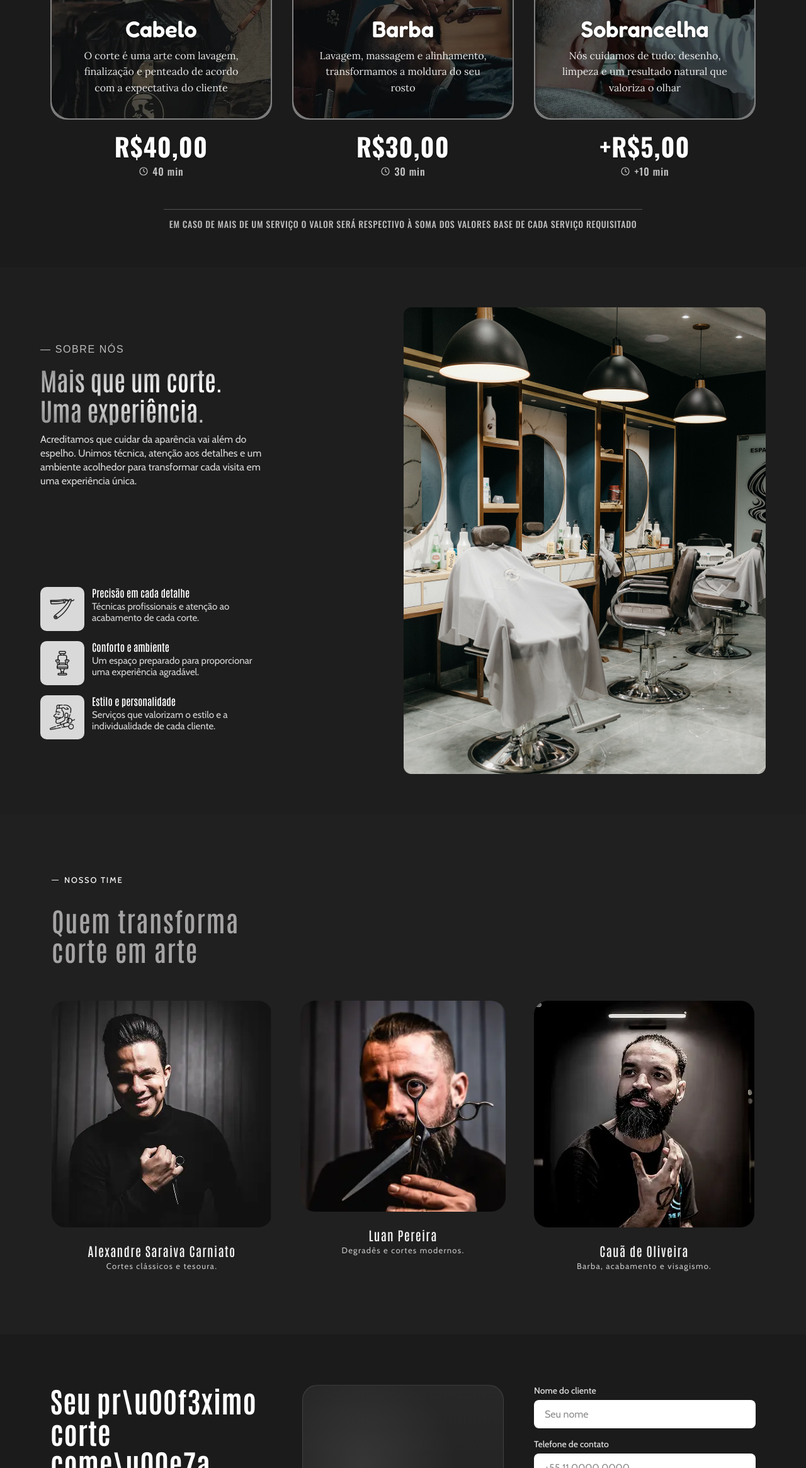
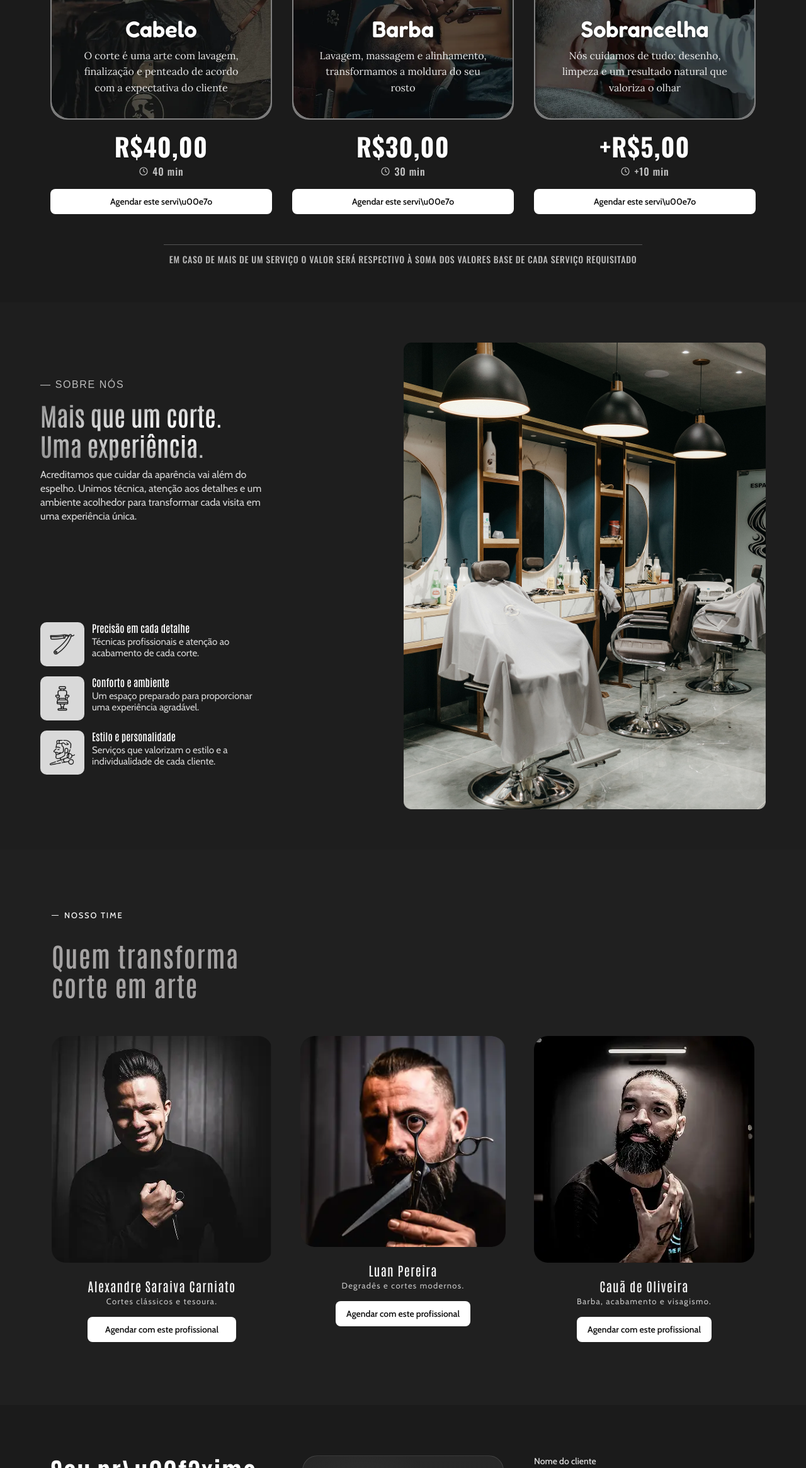
Before and after one commit to Leonardooi-lima/trainee-corte-e-arte, a React (Vite) app: page / in a window 1280 px wide. Shown: the part 1267-3598 px from the top of the page at 63% size. Built offline with nearby package versions, Linux system fonts and the light colour scheme; a web font is replaced by a local one.

Commit message:
feat(agendamento): integra servicos e profissionais

```diff
--- a/src/App.jsx
+++ b/src/App.jsx
@@ -1,3 +1,4 @@
+import { useState } from 'react'
 import Header from './components/Header/Header.jsx'
 import Hero from './components/Hero/Hero'
 import Servicos from './components/Servicos'
@@ -6,15 +7,21 @@ import Agendamento from './components/Agendamento/Agendamento'
 import SobreNos from './sections/sobre-nos/SobreNos'
 
 function App() {
+  const [servicoSelecionado, setServicoSelecionado] = useState('')
+  const [profissionalSelecionado, setProfissionalSelecionado] = useState('')
+
   return (
     <>
       <Header />
       <main>
         <Hero />
-        <Servicos />
+        <Servicos onSelecionarServico={setServicoSelecionado} />
         <SobreNos />
-        <Equipe />
-        <Agendamento />
+        <Equipe onSelecionarProfissional={setProfissionalSelecionado} />
+        <Agendamento
+          servicoInicial={servicoSelecionado}
+          profissionalInicial={profissionalSelecionado}
+        />
       </main>
     </>
   )
--- a/src/components/Agendamento/Agendamento.jsx
+++ b/src/components/Agendamento/Agendamento.jsx
@@ -22,18 +22,27 @@ export default function Agendamento({ servicoInicial, profissionalInicial }) {
 
   const [nome, setNome] = useState('')
   const [telefone, setTelefone] = useState('')
-  const [servico, setServico] = useState(servicoInicial || '')
-  const [profissional, setProfissional] = useState(profissionalInicial || '')
   const [data, setData] = useState('')
   const [horario, setHorario] = useState('')
 
   const hoje = new Date().toISOString().split('T')[0]
 
+  // Estado local dos campos. As pré-seleções de servicoInicial e
+  // profissionalInicial (vindas dos cards US03/US06) têm precedência quando
+  // fornecidas, permitindo que o usuário continue alterando livremente.
+  const [servicoLocal, setServicoLocal] = useState(servicoInicial || '')
+  const [profissionalLocal, setProfissionalLocal] = useState(
+    profissionalInicial || ''
+  )
+
+  const servicoExibido = servicoInicial || servicoLocal
+  const profissionalExibido = profissionalInicial || profissionalLocal
+
   const completo =
     nome &&
     telefone &&
-    servico &&
-    profissional &&
+    servicoExibido &&
+    profissionalExibido &&
     data &&
     horario
 
@@ -91,8 +100,8 @@ export default function Agendamento({ servicoInicial, profissionalInicial }) {
             <select
               id="agendamento-servico"
               className="agendamento-select"
-              value={servico}
-              onChange={(e) => setServico(e.target.value)}
+              value={servicoExibido}
+              onChange={(e) => setServicoLocal(e.target.value)}
               required
               aria-required="true"
             >
@@ -110,8 +119,8 @@ export default function Agendamento({ servicoInicial, profissionalInicial }) {
             <select
               id="agendamento-profissional"
               className="agendamento-select"
-              value={profissional}
-              onChange={(e) => setProfissional(e.target.value)}
+              value={profissionalExibido}
+              onChange={(e) => setProfissionalLocal(e.target.value)}
               required
               aria-required="true"
             >
--- a/src/components/Equipe/Equipe.css
+++ b/src/components/Equipe/Equipe.css
@@ -96,6 +96,30 @@
   letter-spacing: 1.3px;
 }
 
+.equipe-agendar {
+  margin-top: 16px;
+  padding: 10px 16px;
+  font-family: 'Cabin', sans-serif;
+  font-size: 14px;
+  font-weight: 600;
+  background: #ffffff;
+  color: #111111;
+  border: 1px solid rgba(255, 255, 255, 0.25);
+  border-radius: 8px;
+  cursor: pointer;
+  width: 100%;
+  transition: background 0.2s ease;
+}
+
+.equipe-agendar:hover {
+  background: #f5f5f5;
+}
+
+.equipe-agendar:focus-visible {
+  outline: 3px solid #fff;
+  outline-offset: 2px;
+}
+
 @media (max-width: 1200px) {
   .equipe {
     padding-right: 48px;
--- a/src/components/Equipe/Equipe.jsx
+++ b/src/components/Equipe/Equipe.jsx
@@ -21,7 +21,7 @@ const profissionais = [
   },
 ]
 
-export default function Equipe() {
+export default function Equipe({ onSelecionarProfissional }) {
   return (
     <section className="equipe" aria-label="Nossa equipe">
       <header className="equipe-cabecalho">
@@ -43,6 +43,13 @@ export default function Equipe() {
             <figcaption className="equipe-legenda">
               <h3>{profissional.nome}</h3>
               <p>{profissional.especialidade}</p>
+              <button
+                className="equipe-agendar"
+                onClick={() => onSelecionarProfissional(profissional.nome)}
+                type="button"
+              >
+                Agendar com este profissional
+              </button>
             </figcaption>
           </figure>
         ))}
--- a/src/components/Servicos.jsx
+++ b/src/components/Servicos.jsx
@@ -20,7 +20,7 @@ function Duracao({ servico }) {
   )
 }
 
-function CardServicoMobile({ servico }) {
+function CardServicoMobile({ servico, onSelecionarServico }) {
   return (
     <article className="ca-card ca-servico ca-servico-mobile">
       <FundoCard
@@ -36,12 +36,19 @@ function CardServicoMobile({ servico }) {
           {formatarPreco(servico.preco, servico.adicional)}
         </span>
         <Duracao servico={servico} />
+        <button
+          className="ca-agendar-servico"
+          onClick={() => onSelecionarServico(servico.nome)}
+          type="button"
+        >
+          Agendar este servi\u00e7o
+        </button>
       </div>
     </article>
   )
 }
 
-function CardServicoDesktop({ servico }) {
+function CardServicoDesktop({ servico, onSelecionarServico }) {
   return (
     <article className="ca-servico-coluna">
       <div className="ca-card ca-servico ca-servico-desktop">
@@ -59,11 +66,18 @@ function CardServicoDesktop({ servico }) {
         {formatarPreco(servico.preco, servico.adicional)}
       </span>
       <Duracao servico={servico} />
+      <button
+        className="ca-agendar-servico"
+        onClick={() => onSelecionarServico(servico.nome)}
+        type="button"
+      >
+        Agendar este servi\u00e7o
+      </button>
     </article>
   )
 }
 
-function SecaoServicos({ desktop }) {
+function SecaoServicos({ desktop, onSelecionarServico }) {
   return (
     <section
       id="servicos"
@@ -78,9 +92,17 @@ function SecaoServicos({ desktop }) {
         <div className="ca-servicos">
           {SERVICOS.map((servico) =>
             desktop ? (
-              <CardServicoDesktop key={servico.id} servico={servico} />
+              <CardServicoDesktop
+                key={servico.id}
+                servico={servico}
+                onSelecionarServico={onSelecionarServico}
+              />
             ) : (
-              <CardServicoMobile key={servico.id} servico={servico} />
+              <CardServicoMobile
+                key={servico.id}
+                servico={servico}
+                onSelecionarServico={onSelecionarServico}
+              />
             ),
           )}
         </div>
@@ -98,7 +120,7 @@ function SecaoServicos({ desktop }) {
 }
 
 // Componente da seção: mede a largura e decide mobile/desktop.
-export default function Servicos() {
+export default function Servicos({ onSelecionarServico }) {
   const ref = useRef(null)
   const desktop = useEhDesktop(ref)
   return (
@@ -106,7 +128,7 @@ export default function Servicos() {
       ref={ref}
       className={'ca-raiz ' + (desktop ? 'ca-desktop' : 'ca-mobile')}
     >
-      <SecaoServicos desktop={desktop} />
+      <SecaoServicos desktop={desktop} onSelecionarServico={onSelecionarServico} />
     </div>
   )
 }
--- a/src/styles/corte-arte.css
+++ b/src/styles/corte-arte.css
@@ -250,6 +250,31 @@
   font-size: 16px;
 }
 
+/* Botão agendar serviço (US08) */
+.ca-agendar-servico {
+  margin-top: 16px;
+  padding: 10px 16px;
+  font-family: 'Cabin', sans-serif;
+  font-size: 14px;
+  font-weight: 600;
+  background: #ffffff;
+  color: #111111;
+  border: 1px solid rgba(255, 255, 255, 0.25);
+  border-radius: 8px;
+  cursor: pointer;
+  width: 100%;
+  transition: background 0.2s ease;
+}
+
+.ca-agendar-servico:hover {
+  background: #f5f5f5;
+}
+
+.ca-agendar-servico:focus-visible {
+  outline: 3px solid #fff;
+  outline-offset: 2px;
+}
+
 /* Aviso de soma dos serviços */
 .ca-aviso {
   margin: 40px auto 0;
```
